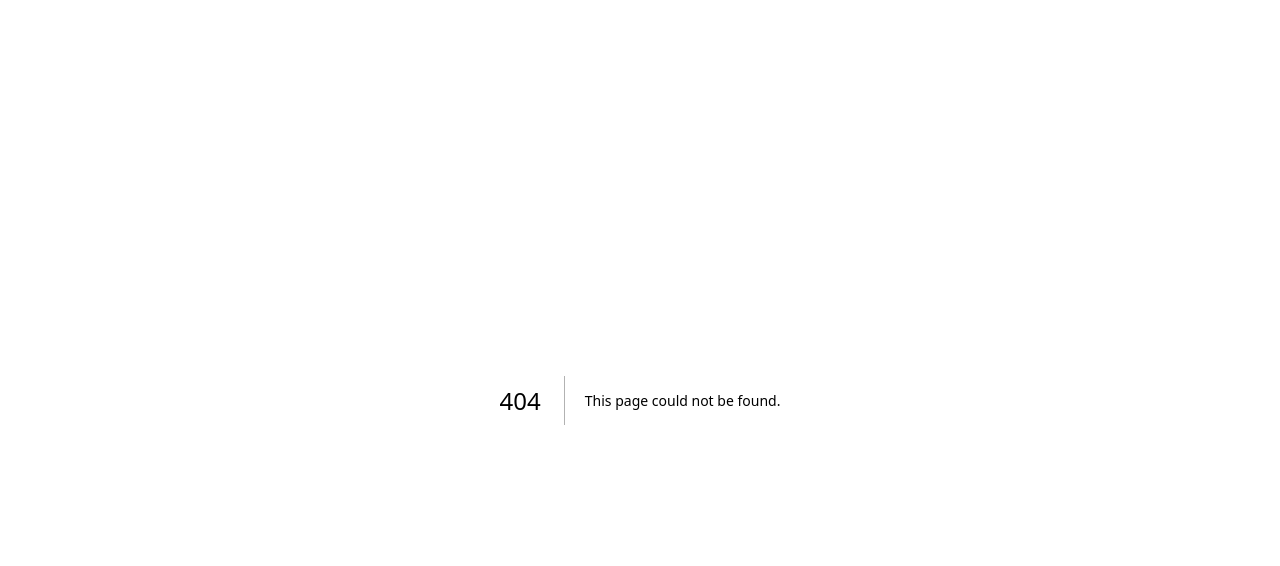
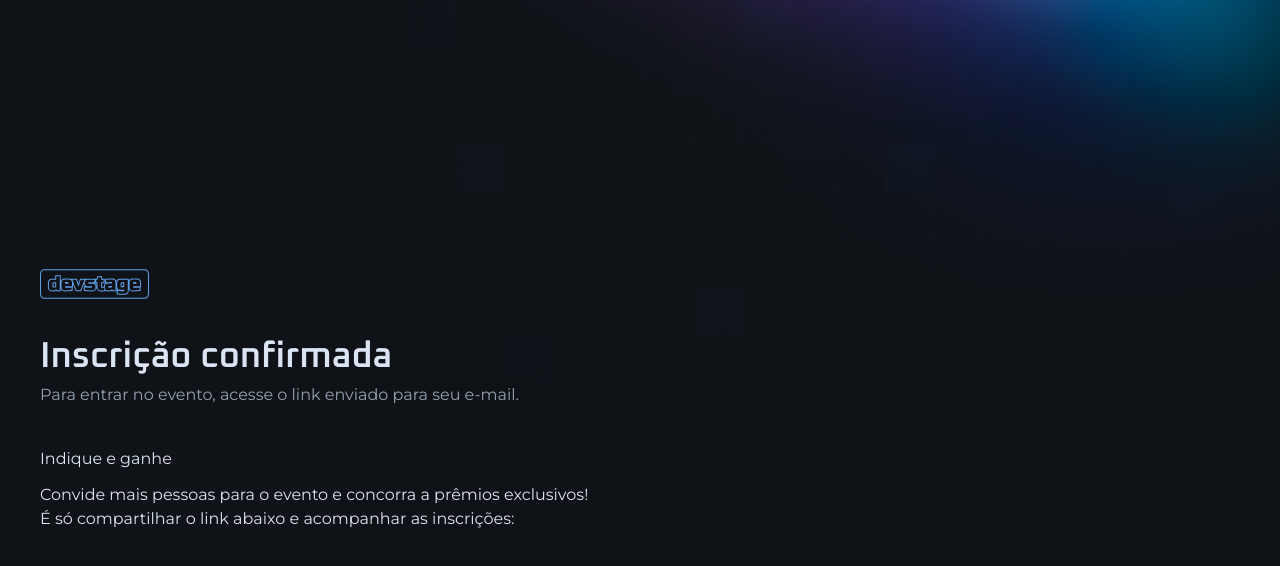
Before and after one commit to ricardosantanadev4/web, a Next.js app: page /invite in a window 1280 px wide. Before the commit this address had no page. Shown: the top 566 px of the page. Built offline with nearby package versions, Linux system fonts and the light colour scheme.

Commit message:
feat: Cofigurações iniciais adicionadas na InvatePage.

```diff
--- /dev/null
+++ b/src/app/invite/page.tsx
@@ -0,0 +1,53 @@
+import Image from "next/image";
+import logo from '../../assets/logo.svg';
+
+export default function InvitePage() {
+    return (
+        <div
+            className="min-h-dvh flex items-center justify-between gap-16 flex-col md:flex-row"
+        >
+            <div
+                className="flex flex-col gap-10 w-full max-w-[550px]"
+            >
+                <Image
+                    src={logo}
+                    alt='devstage'
+                    width={108.5}
+                    height={30}
+                />
+
+                <div
+                    className="space-y-2"
+                >
+                    <h1
+                        className="text-4xl font-semibold font-heading text-gray-100 leading-none"
+                    >
+                        Inscrição confirmada
+                    </h1>
+
+                    <p
+                        className="text-gray-300"
+                    >
+                        Para entrar no evento, acesse o link enviado para seu e-mail.
+                    </p>
+                </div>
+
+                <div
+                    className="space-y-2"
+                >
+                    <div
+                        className="space-y-3"
+                    >
+                        <h2>Indique e ganhe</h2>
+
+                        <p>
+                            Convide mais pessoas para o evento e concorra a prêmios
+                            exclusivos! É só compartilhar o link abaixo e acompanhar as
+                            inscrições:
+                        </p>
+                    </div>
+                </div>
+            </div>
+        </div>
+    )
+}
--- a/src/app/layout.tsx
+++ b/src/app/layout.tsx
@@ -29,7 +29,11 @@
       <body
         className='bg-gray-900 text-gray-100 antialiased bg-[url(/background.png)] bg-no-repeat bg-top md:bg-right-top'
       >
-        {children}
+        <main
+          className='max-w-[1240px] mx-auto px-5 py-8 md:py-0'
+        >
+          {children}
+        </main>
       </body>
     </html>
   );
--- a/src/app/page.tsx
+++ b/src/app/page.tsx
@@ -6,9 +6,6 @@
 
 export default function Home() {
   return (
-    <main
-      className='max-w-[1240px] mx-auto px-5 py-8 md:py-0'
-    >
     <div
       className='min-h-dvh flex flex-col justify-center gap-16'
     >
@@ -118,6 +115,5 @@
         </form>
       </div>
     </div>
-    </main>
   );
 }
```
Lines whose indentation alone changed are shown as unchanged.
